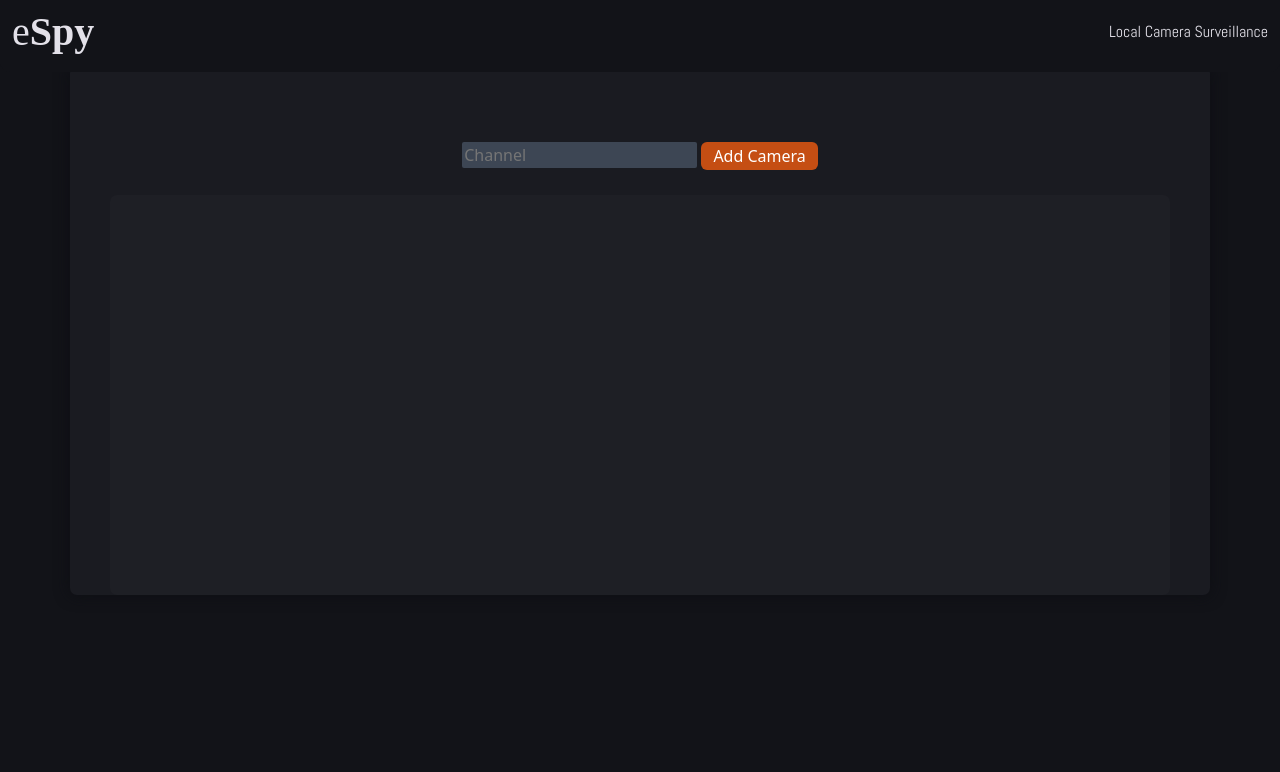
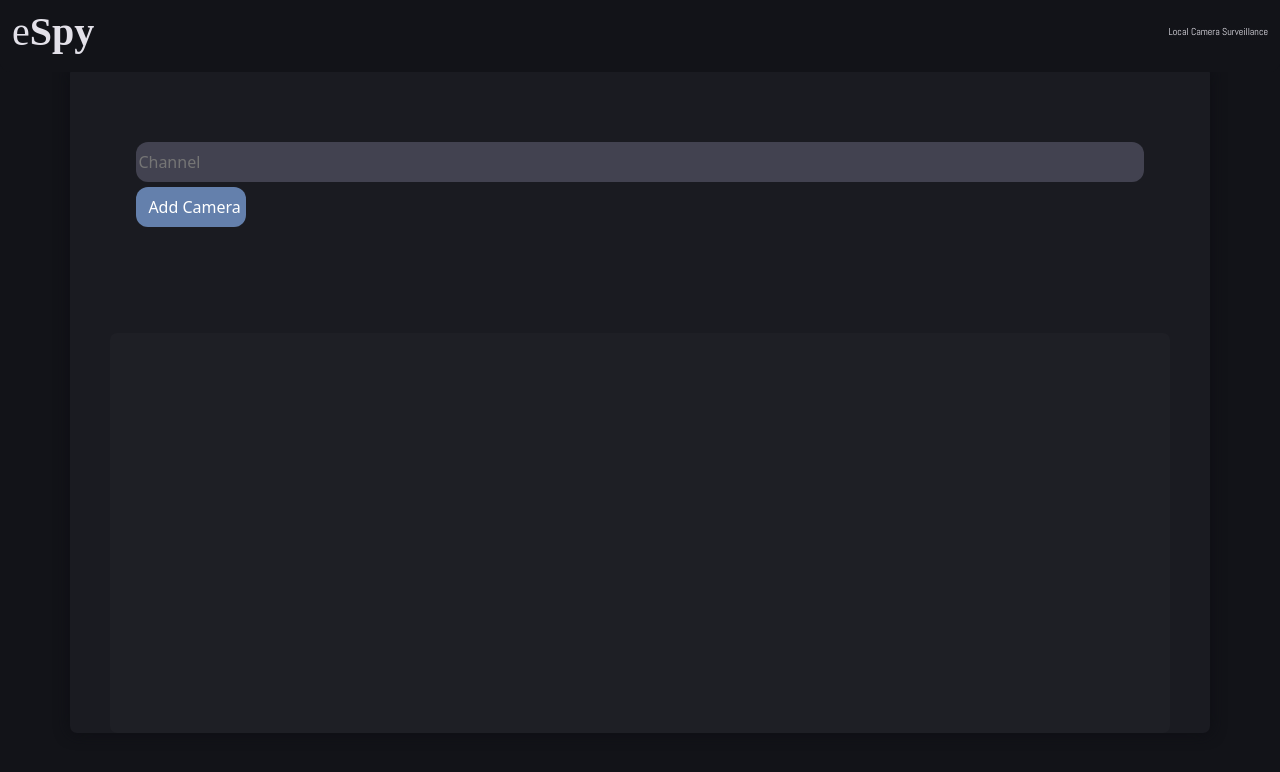
Before and after one commit to VofBMBaF/eSpy, a Flask app: template templates/videos.html in a window 1280 px wide. Shown: the top 772 px of the page. Run offline with Flask 3, Linux system fonts and the light colour scheme; the template is opened without the code that fills it, so the values that code supplies are empty; some web fonts are replaced.

Commit message:
Update styles.css

```diff
--- a/static/styles.css
+++ b/static/styles.css
@@ -28,6 +28,7 @@ body
     box-shadow: 0 0 15px #0d0e13;
     border-radius: 7px;
 
+
 }
 
 
@@ -40,7 +41,8 @@ h1
 h6
 {
     font-family: Abel;
-    color: #e3e1e9 !important
+    color: #e3e1e9 !important;
+    font-size: 10px;
 }
 
 .grid
@@ -62,7 +64,9 @@ h6
     width: 100%;
     height: 100%;
     object-fit: cover;
-    position: relative;
+    /*position: relative;*/
+    z-index: 1;
+
 
 
 
@@ -109,12 +113,13 @@ button
 
 .top-buttons
 {
-    display: flex;
+    /*display: flex;*/
     justify-content: center;
     padding-top: 25px;
     margin-left: 2.5%;
     margin-right: 2.5%;
-    background: #1a1b21 !important;
+    padding-bottom: 2.5%;
+    /*background: #1a1b21 !important;*/
 
 }
 
@@ -133,26 +138,6 @@ button
     font-size: 20px;
 }
 
-form
-{
-    margin-top: 5%;
-}
-
-input
-{
-    background: #3d4654 !important;
-    outline: none !important;
-    border: none !important;
-    border-radius: 2px;
-}
-
-#adding
-{
-    background: #c54e13 !important;
-    height: 28px;
-    line-height: 10px;
-
-}
 
 .contain
 {
@@ -178,3 +163,177 @@ input
 {
     background: #6480ac !important;
 }
+
+/* Dropdown */
+
+.dropdown
+{
+    position: relative;
+    display: inline-block;
+    z-index: 1;
+}
+
+
+.dropdown-content
+{
+    width: 160px;
+    box-shadow:6px 6px rgba(0,0,0,0.2);
+    position: absolute;
+    background-color:#1e1f25 !important;
+    display: none;
+    z-index: 2;
+
+
+}
+
+.dropdown-content button
+{
+
+    margin: 2.5px;
+    display: block;
+    background-color:#1e1f25 !important;
+    color:#6480ac;
+    text-align: left;
+
+}
+
+.show
+{
+    display: block;
+}
+
+#menu:hover
+{
+    color:#6480ac;
+}
+
+/* Dropdown for Add Button */
+
+.add-drop
+{
+    position: relative;
+    background-color:#1e1f25 !important;
+}
+
+.add-drop *
+{
+    background-color:#1e1f25 !important;
+}
+
+.add-content
+{
+    display: none;
+    background-color:#1e1f25 !important;
+    position: absolute;
+    width: 90px;
+    z-index: 1;
+    translate: -90px -33px;
+    box-shadow:0px 4px rgba(0,0,0,0.2);
+}
+
+.add-content button
+{
+
+    display: block;
+    background-color:#1e1f25 !important;
+    font-size: 12px;
+    text-align: left;
+    width: 100%;
+    margin: 2px;
+    overflow: hidden;
+    color:#6480ac;
+
+}
+
+.add-content button:hover
+{
+    color: rgb(199, 209, 255);
+}
+
+.add-drop:hover .add-content
+{
+
+   display: block;
+}
+
+.add-drop:hover .add-btn
+{
+    color: rgb(199, 209, 255);
+}
+
+.dropdown button:hover
+{
+    color: rgb(199, 209, 255);
+}
+
+/* Form Pop Up */
+
+.form-popup
+{
+    z-index: 99999;
+    width: 50%;
+    margin: auto;
+    translate: 0px 50%;
+    background-color: #23232e;
+    color: #dadeff;
+    box-shadow: 0 0 8px #161821;
+    border-radius: 12px;
+
+}
+
+form
+{
+    margin-top: 5%;
+    margin-bottom: 5%;
+
+}
+
+input
+{
+    background: #424250 !important;
+    outline: none !important;
+    border: none !important;
+    border-radius: 12px;
+    height: 40px;
+    width: 100%;
+    margin-bottom: 5px;
+
+}
+
+#adding
+{
+    background: #6480ac !important;
+    height: 40px;
+    width: 110px;
+    border-radius: 12px;
+    line-height: 10px;
+    /*border: 2px solid #6480ac !important;*/
+    text-align: center;
+
+
+}
+
+#help-icon
+{
+    font-size: 11px !important;
+    color: #97a7c1 !important;
+}
+
+#cancel
+{
+    background: #23232e !important;
+    border: 2px solid #6480ac !important;
+    height: 40px;
+    width: 110px;
+    border-radius: 12px;
+    line-height: 10px;
+    text-align: center;
+
+}
+
+.pop-buttons
+{
+    display: flex;
+    justify-content: space-evenly;
+    margin-bottom: 5px;
+}
```
